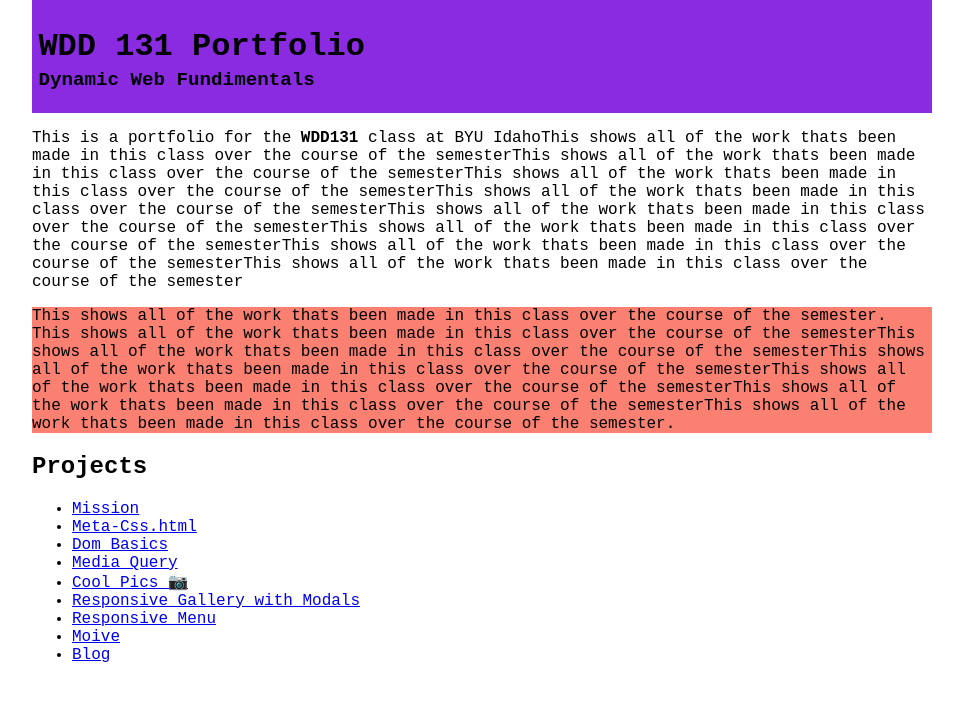
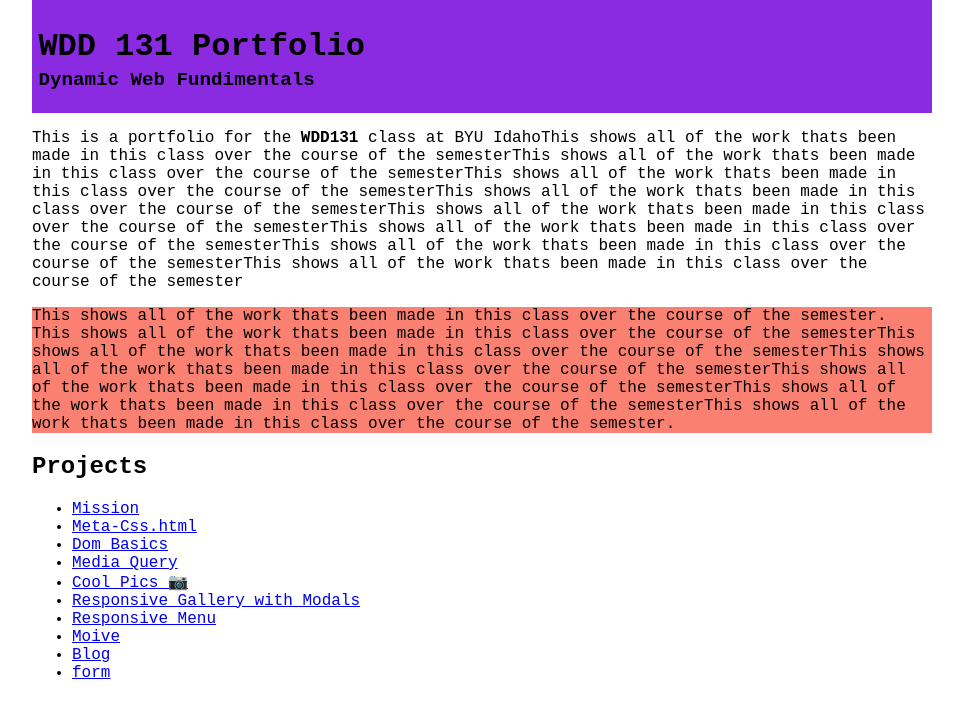
Before and after one commit to TannerGREG/wdd131, a plain HTML site: page index.html in a window 1280 px wide. Shown: the whole page, without its empty margins (158-1121 px from the left). Drawn offline with Linux system fonts and the light colour scheme.

Commit message:
add link to forms on idenx page

```diff
--- a/index.html
+++ b/index.html
@@ -23,6 +23,7 @@
             <li><a href="ponder/responsive.html">Responsive Menu</a></li>
             <li><a href="ponder/movie.html">Moive</a></li>
             <li><a href="blog/index.html">Blog</a></li>
+            <li><a href="ponder/form.html">form</a></li>
         </ul>
     </main>
     <footer> </footer>
```
